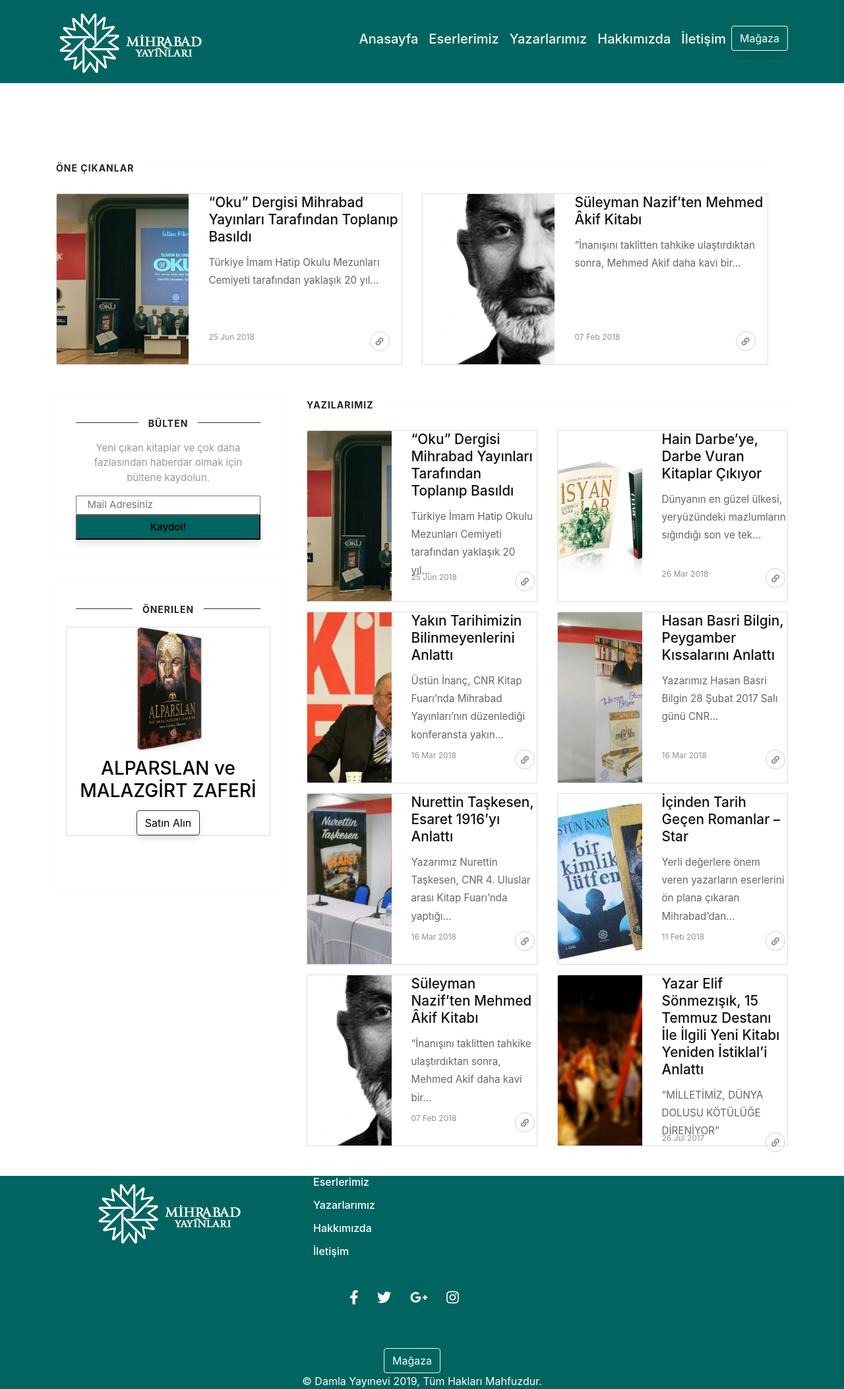
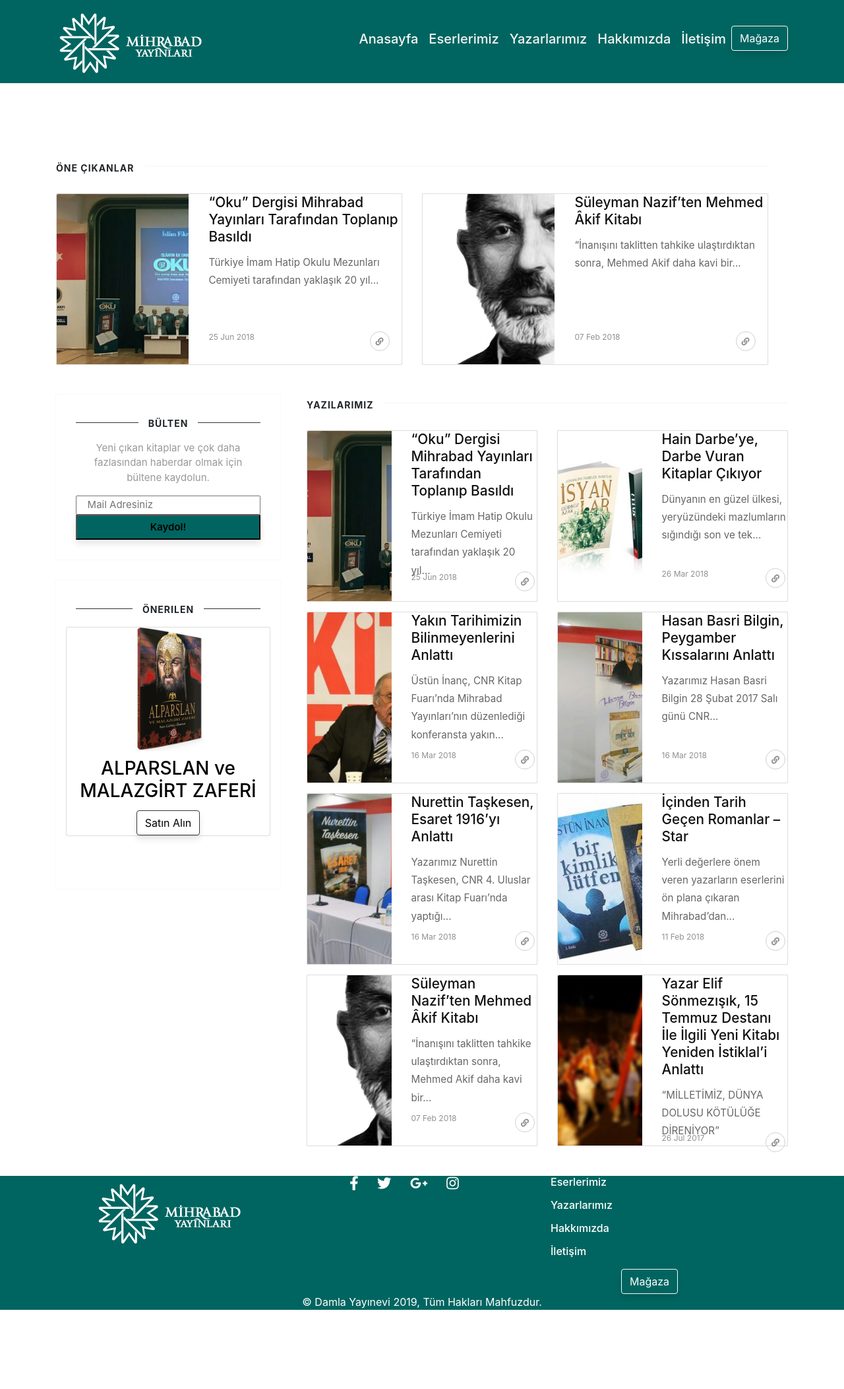
Before and after one commit to edamla/mihrabad, a Jekyll site: the page built from index.html, in a window 1280 px wide. Shown: the whole page at 66% size. Built offline with Jekyll 4.4.1, drawn with Linux system fonts in a browser that asks for light colours; nearby versions of some CDN libraries; the list of posts is cut into pages by our own code; comment, search, counter and statistics services are not loaded; after the commit the page ends 1985 px from its top, so only the background shows below that.

Commit message:
Update default.html

```diff
--- a/_layouts/default.html
+++ b/_layouts/default.html
@@ -125,13 +125,35 @@
     <div class="container">
           <div class="row col-12 text-center">
               <!-- Grid column -->
-            <div class="col-md-4 col-12">
+          <div class="col-12 col-md-4">
                 <a class="navbar-brand" href="{{ site.baseurl }}/">
                     <img src="{{ site.baseurl }}/assets/images/logo-beyaz.png" alt="{{ site.name }}">
                 </a>
           </div>
           <!-- Grid column -->
+          <div class="col-12 col-md-4 text-center">
+              <div class="mb-5 flex-center">
 
+                  <!-- Facebook -->
+                  <a class="fb-ic " href="https://tr-tr.facebook.com/mihrabadyayin/">
+                    <i class="fab fa-facebook-f fa-lg text-white mr-4"> </i>
+                  </a>
+                  <!-- Twitter -->
+                  <a class="tw-ic" href="https://twitter.com/mihrabadyayin">
+                    <i class="fab fa-twitter fa-lg text-white mr-4"> </i>
+                  </a>
+                  <!-- Google +-->
+                  <a class="gplus-ic" href="{{ site.baseurl }}/contact">
+                    <i class="fab fa-google-plus-g fa-lg text-white mr-4"> </i>
+                  </a>
+                  <!--Instagram-->
+                  <a class="ins-ic" href="https://www.instagram.com/mihrabat/?hl=tr">
+                    <i class="fab fa-instagram fa-lg text-white mr-4"> </i>
+                  </a>
+
+                </div>
+
+          </div>
           <div class="col-12 col-md-4 text-center">
             <!-- Grid column -->
             <div class="col-md-2 mb-3">
@@ -164,43 +186,13 @@
             </a>
             </div>
             <!-- Grid column -->
-            <div class="row pb-3  text-center mt-5">
 
-                <!-- Grid column -->
-                <div class="col-md-12">
-
-                  <div class="mb-5 flex-center">
-
-                    <!-- Facebook -->
-                    <a class="fb-ic " href="https://tr-tr.facebook.com/mihrabadyayin/">
-                      <i class="fab fa-facebook-f fa-lg text-white mr-4"> </i>
-                    </a>
-                    <!-- Twitter -->
-                    <a class="tw-ic" href="https://twitter.com/mihrabadyayin">
-                      <i class="fab fa-twitter fa-lg text-white mr-4"> </i>
-                    </a>
-                    <!-- Google +-->
-                    <a class="gplus-ic" href="{{ site.baseurl }}/contact">
-                      <i class="fab fa-google-plus-g fa-lg text-white mr-4"> </i>
-                    </a>
-                    <!--Instagram-->
-                    <a class="ins-ic" href="https://www.instagram.com/mihrabat/?hl=tr">
-                      <i class="fab fa-instagram fa-lg text-white mr-4"> </i>
-                    </a>
-
-                  </div>
-
-                </div>
-                <!-- Grid column -->
-
-              </div>
             <!-- Grid column -->
               <div>
                   <a class="btn btn-outline-light" href="https://www.damlayayinevi.com.tr/mihrabad-yayinlari" target="_blank" style="font-size: medium;">Mağaza</a>
               </div>
             <!-- Grid column -->
           </div>
-        <div class="col-md-2 mb-3">
 
         </div>
       </div>
```
Lines whose indentation alone changed are shown as unchanged.
